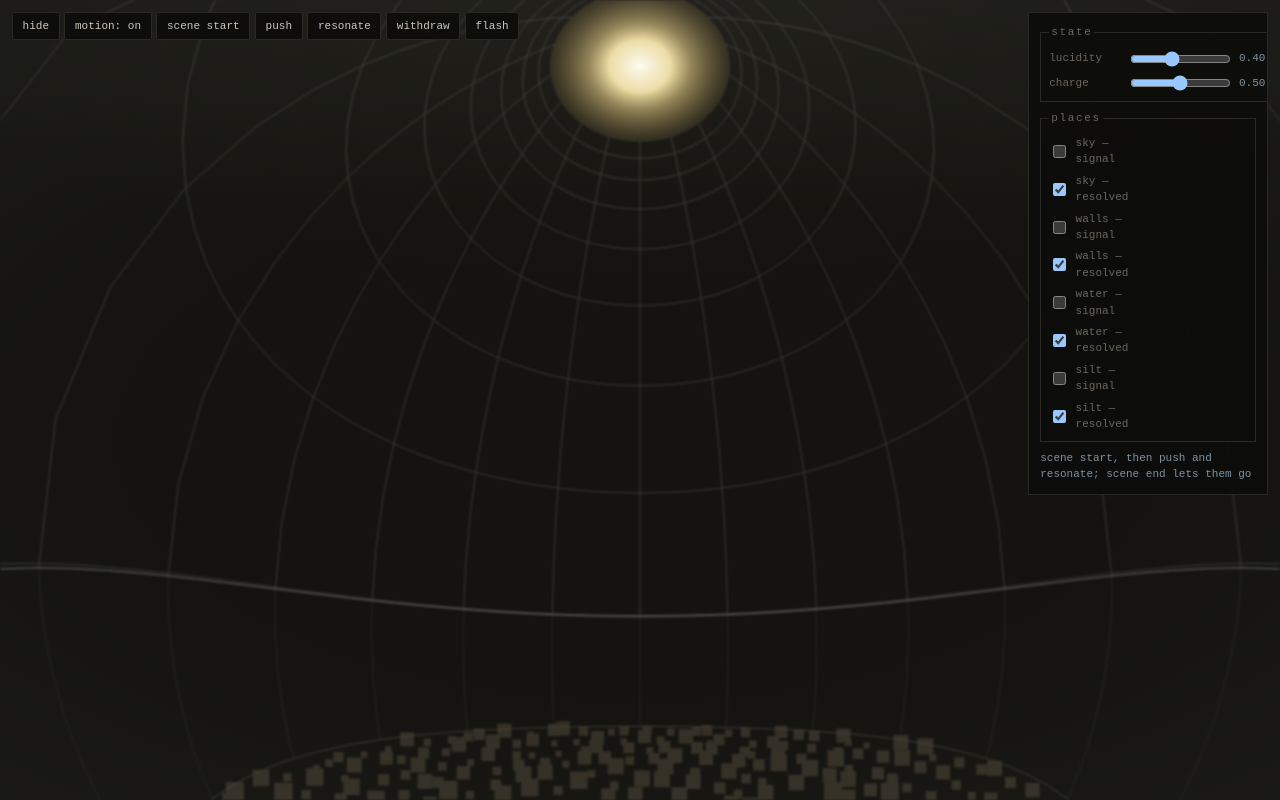
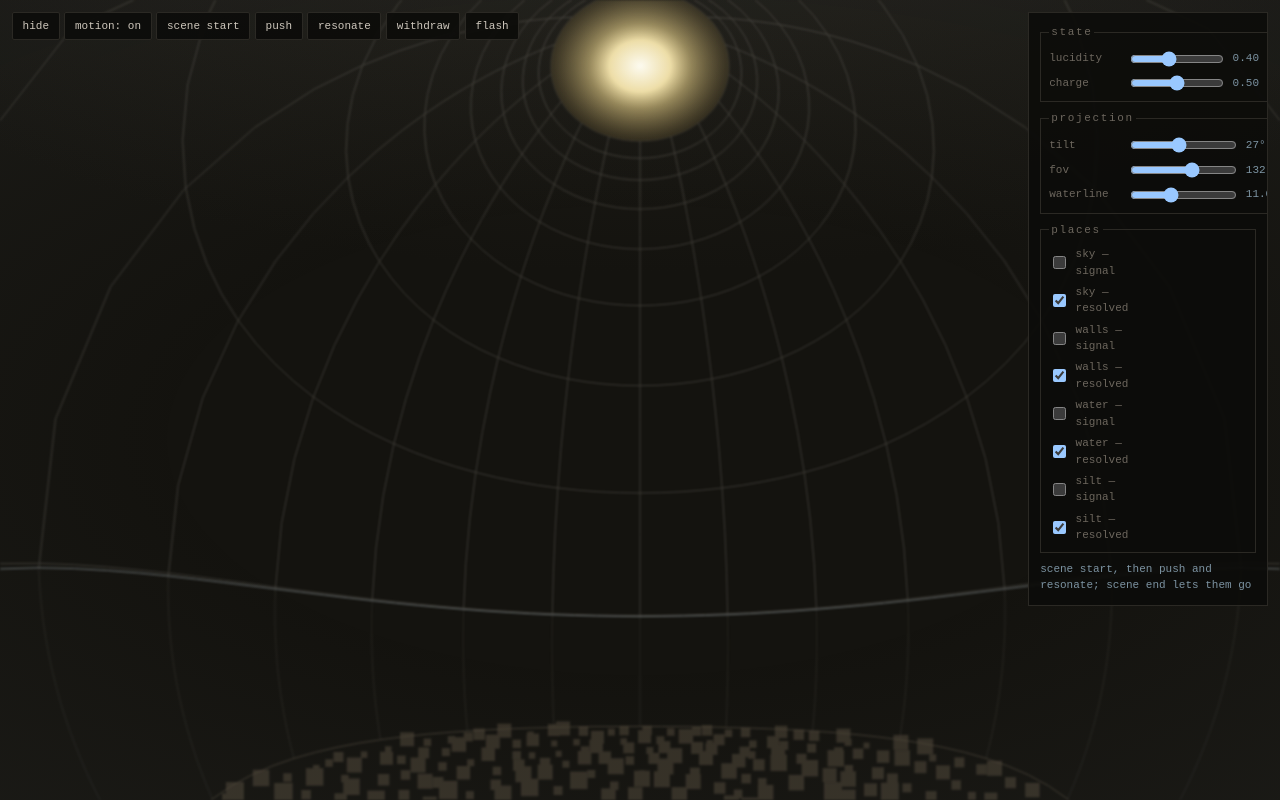
Before and after one commit to Career200/the-well, a website built with Vite: page shaft.html in a window 1280 px wide. Built offline with nearby package versions, Linux system fonts and the light colour scheme.

Commit message:
feat: add debug camera sliders (half-wired)

```diff
--- a/src/web/shaft-debug.css
+++ b/src/web/shaft-debug.css
@@ -47,7 +47,8 @@ body.shaft-debug label {
 
 body.shaft-debug label span { flex: 0 0 4.5rem; }
 body.shaft-debug label input[type='range'] { flex: 1; min-width: 0; }
-body.shaft-debug label b { flex: 0 0 2.2rem; font-weight: normal; color: var(--cold); }
+/* Wide enough for the longest readout, which is a percentage with a decimal. */
+body.shaft-debug label b { flex: 0 0 2.6rem; font-weight: normal; color: var(--cold); }
 body.shaft-debug label input[type='checkbox'] { flex: 0 0 auto; }
 
 body.shaft-debug .note { margin: 0; color: var(--cold); }
--- a/src/web/shaft-debug.ts
+++ b/src/web/shaft-debug.ts
@@ -8,6 +8,7 @@
  * a phone, so anything needed while watching stays on the bar.
  */
 import './shaft-debug.css';
+import { REST_POSE, WELL } from './projection.js';
 import { PLACES } from './shaft.js';
 import type { PlaceId, Shaft, ShaftFactory, ShaftState } from './shaft.js';
 import { makeFisheyeShaft } from './shaft-fisheye.js';
@@ -192,22 +193,37 @@ const group = (title: string): HTMLElement => {
   return box;
 };
 
-function slider(box: HTMLElement, label: string, key: 'lucidity' | 'charge'): void {
+/** A range with its value shown, in whatever units the dial is in. */
+interface Dial {
+  min: number;
+  max: number;
+  step: number;
+  value: number;
+  /** Decimals on the readout, and what follows the number. */
+  decimals: number;
+  unit: string;
+  onInput?: (value: number) => void;
+}
+
+function slider(box: HTMLElement, label: string, dial: Dial): void {
   const row = document.createElement('label');
   const name = document.createElement('span');
   const value = document.createElement('b');
   const input = document.createElement('input');
   input.type = 'range';
-  input.min = '0';
-  input.max = '1';
-  input.step = '0.01';
-  input.value = String(state[key]);
+  input.min = String(dial.min);
+  input.max = String(dial.max);
+  input.step = String(dial.step);
+  input.value = String(dial.value);
   name.textContent = label;
-  value.textContent = state[key].toFixed(2);
+  const show = (n: number): void => {
+    value.textContent = `${n.toFixed(dial.decimals)}${dial.unit}`;
+  };
+  show(dial.value);
   input.oninput = () => {
-    state[key] = Number(input.value);
-    value.textContent = state[key].toFixed(2);
-    sync();
+    const next = Number(input.value);
+    show(next);
+    dial.onInput?.(next);
   };
   row.append(name, input, value);
   box.append(row);
@@ -229,8 +245,38 @@ function toggle(box: HTMLElement, label: string, get: () => boolean, set: (on: b
 }
 
 const stats = group('state');
-slider(stats, 'lucidity', 'lucidity');
-slider(stats, 'charge', 'charge');
+const scalar = (label: string, key: 'lucidity' | 'charge'): void =>
+  slider(stats, label, {
+    min: 0,
+    max: 1,
+    step: 0.01,
+    value: state[key],
+    decimals: 2,
+    unit: '',
+    onInput: (n) => {
+      state[key] = n;
+      sync();
+    },
+  });
+scalar('lucidity', 'lucidity');
+scalar('charge', 'charge');
+
+// The projection's own dials, in the units the dimensions table in
+// `docs/SHAFT_UI_PLAN.md` uses, opening on what the renderer currently holds.
+// Inert: the camera is one held pose and the water one held level, and taking
+// either from here is its own step.
+const dials = group('projection');
+const deg = (rad: number): number => (rad * 180) / Math.PI;
+slider(dials, 'tilt', { min: 0, max: 60, step: 1, value: Math.round(deg(REST_POSE.pitch)), decimals: 0, unit: '°' });
+slider(dials, 'fov', { min: 70, max: 175, step: 1, value: Math.round(deg(REST_POSE.fov)), decimals: 0, unit: '°' });
+slider(dials, 'waterline', {
+  min: 0,
+  max: 30,
+  step: 0.5,
+  value: (WELL.water / WELL.height) * 100,
+  decimals: 1,
+  unit: '%',
+});
 
 const places = group('places');
 for (const id of PLACES) {
```
